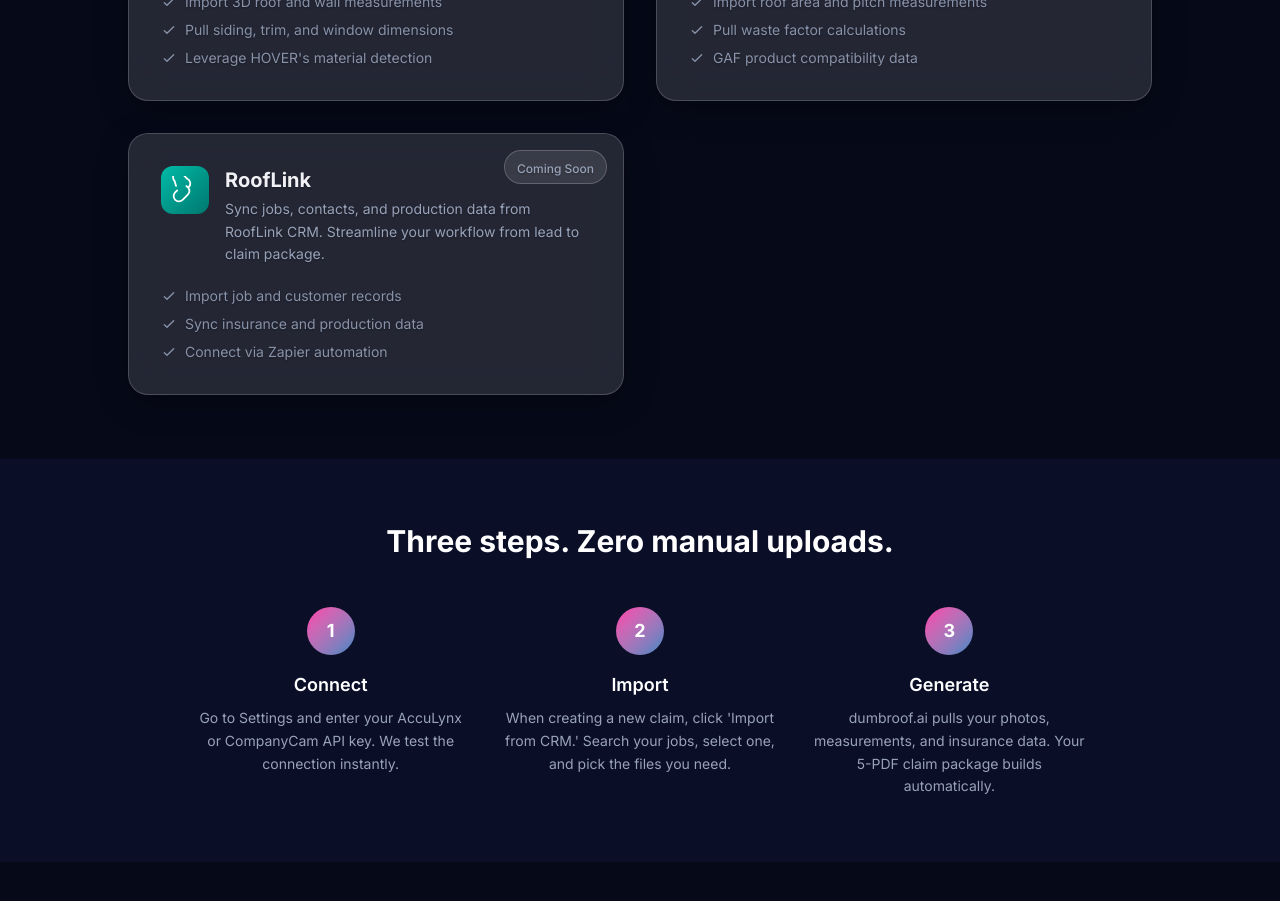
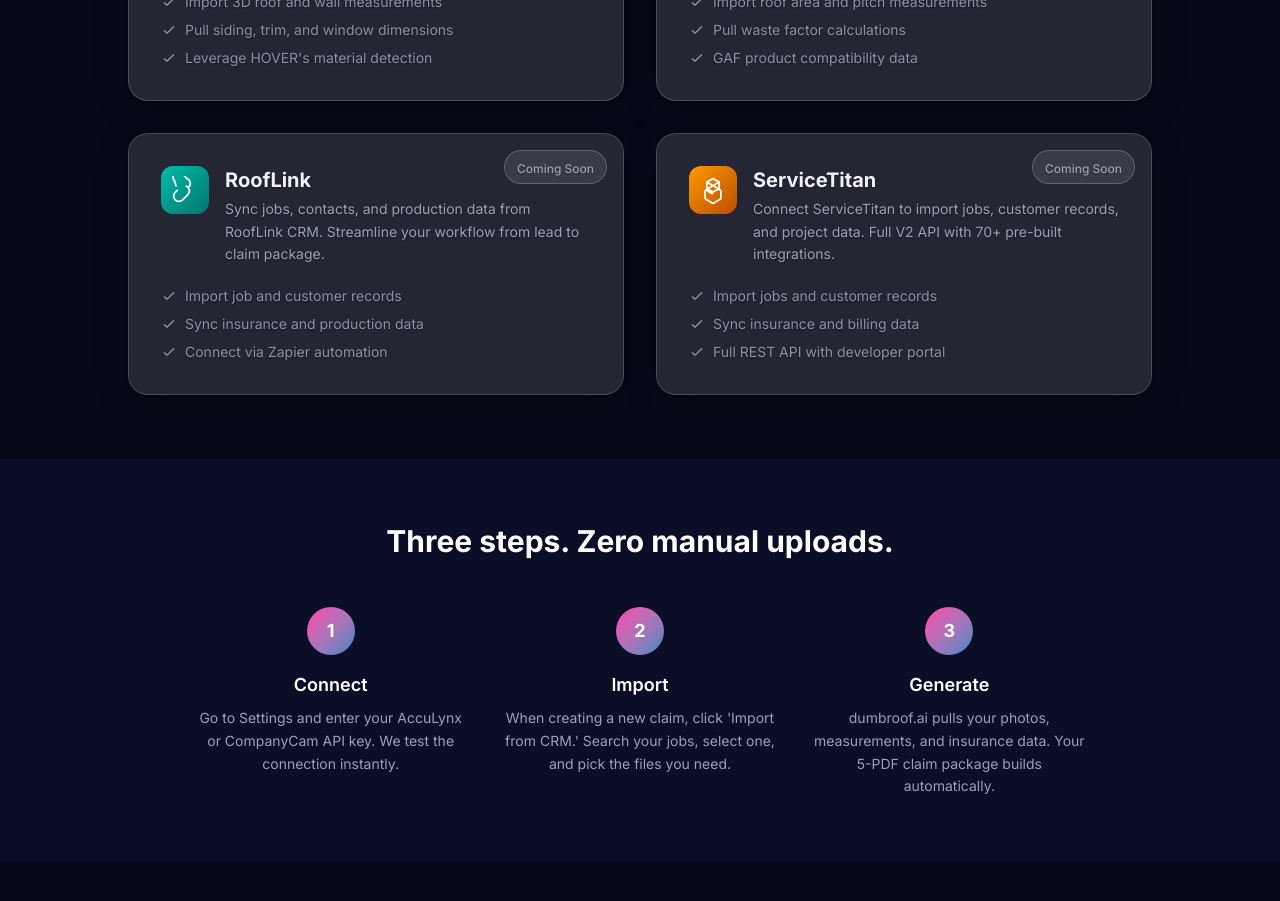
Before and after one commit to tkovack10/dumbroof-web, a Next.js app: page /integrations in a window 1280 px wide. Shown: the part 1360-2261 px from the top of the page. Built offline with nearby package versions, Linux system fonts and the light colour scheme; no server answers.

Commit message:
Add ServiceTitan to integrations page + homepage logo strip
Coming Soon card — full V2 REST API with developer portal at developer.servicetitan.io.
70+ pre-built integrations, self-service API access.

Co-Authored-By: Claude Opus 4.6 (1M context) <noreply@anthropic.com>

```diff
--- a/src/app/integrations/page.tsx
+++ b/src/app/integrations/page.tsx
@@ -205,6 +205,33 @@ const INTEGRATIONS = [
       </svg>
     ),
   },
+  {
+    name: "ServiceTitan",
+    status: "coming_soon" as const,
+    description:
+      "Connect ServiceTitan to import jobs, customer records, and project data. Full V2 API with 70+ pre-built integrations.",
+    features: [
+      "Import jobs and customer records",
+      "Sync insurance and billing data",
+      "Full REST API with developer portal",
+    ],
+    color: "from-amber-500 to-amber-700",
+    icon: (
+      <svg
+        className="w-7 h-7 text-white"
+        fill="none"
+        viewBox="0 0 24 24"
+        stroke="currentColor"
+        strokeWidth={1.5}
+      >
+        <path
+          strokeLinecap="round"
+          strokeLinejoin="round"
+          d="M11.42 15.17l-5.384-3.19A1.282 1.282 0 005.25 13.08V18.9c0 .472.26.906.672 1.13l5.383 3.19a1.282 1.282 0 001.392 0l5.384-3.19c.412-.224.671-.658.671-1.13v-5.82c0-.472-.26-.907-.671-1.13L12.812 8.63a1.282 1.282 0 00-1.392 0L6.037 11.82M17.25 5.11L12 8.27 6.75 5.11M12 2.25l5.25 2.86v5.72L12 13.69 6.75 10.83V5.11L12 2.25z"
+        />
+      </svg>
+    ),
+  },
 ];
 
 export default function IntegrationsPage() {
--- a/src/app/page.tsx
+++ b/src/app/page.tsx
@@ -126,6 +126,7 @@ export default async function Home() {
                 { name: "EagleView", logo: "/integrations/eagleview.svg" },
                 { name: "HOVER", logo: "/integrations/hover.svg" },
                 { name: "RoofLink", logo: "/integrations/rooflink.svg" },
+                { name: "ServiceTitan", logo: "/integrations/servicetitan.svg" },
               ].map((tool) => (
                 <img
                   key={tool.name}
```
Also changed, not shown: public/integrations/servicetitan.svg (added).
